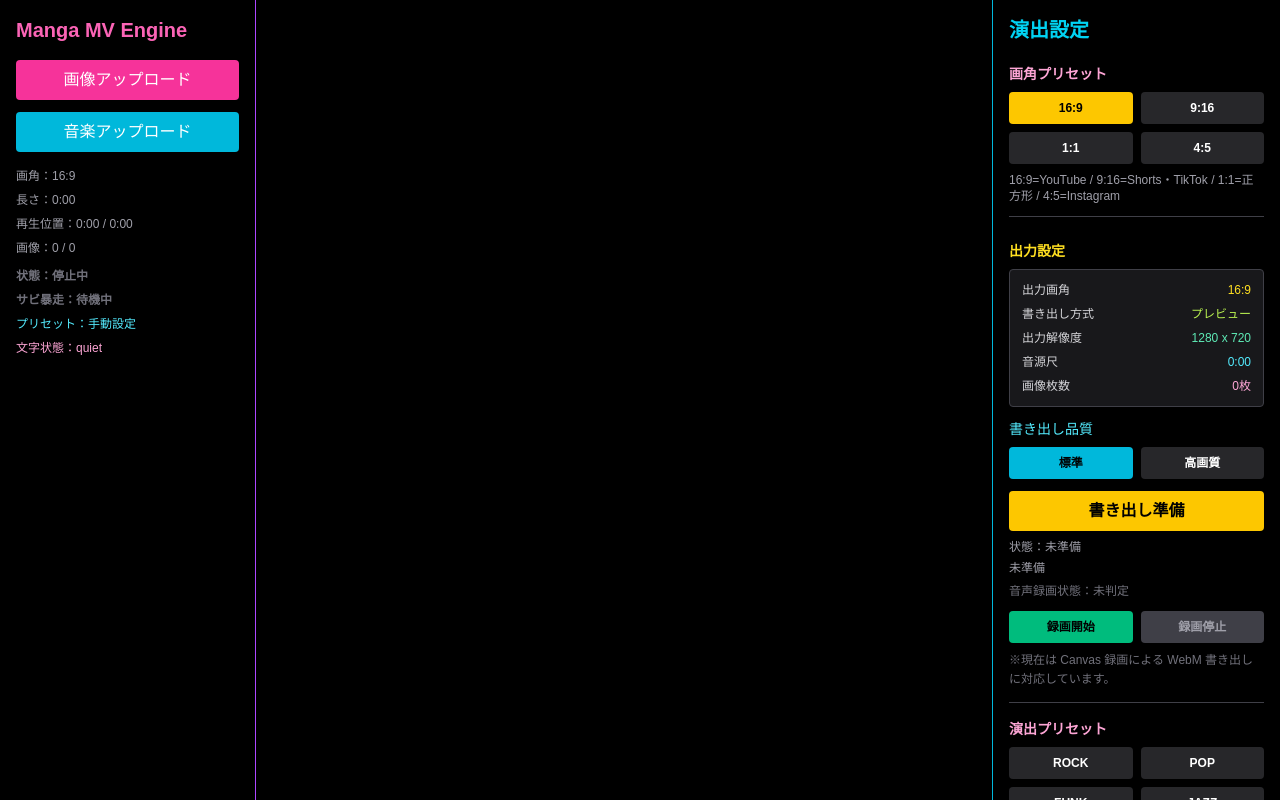
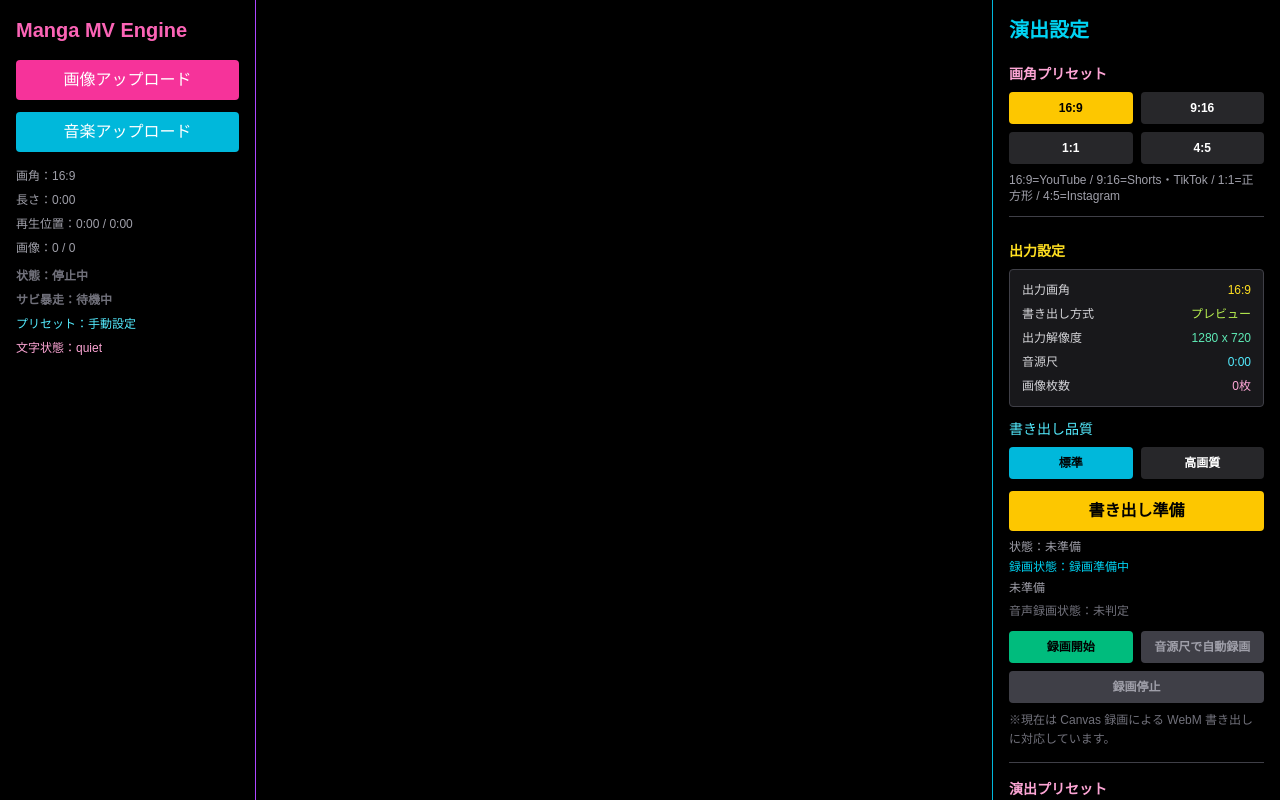
Before and after one commit to utugorou/manga-mv-engine, a Next.js app: page / in a window 1280 px wide. Shown: the top 800 px of the page. Built offline with nearby package versions, Linux system fonts and the light colour scheme.

Commit message:
Add synced recording flow based on audio duration

```diff
--- a/app/page.tsx
+++ b/app/page.tsx
@@ -29,6 +29,7 @@ import type {
   ExportMode,
   ExportAudioStatus,
   ExportQuality,
+  RecordingMode,
   ExportStatus,
   MotionGroup,
   MotionType,
@@ -49,6 +50,8 @@ export default function Home() {
   const recordingFrameRef = useRef<number | null>(null);
   const recordingCanvasRef = useRef<HTMLCanvasElement | null>(null);
   const mediaRecorderRef = useRef<MediaRecorder | null>(null);
+  const recordingStopTimeoutRef = useRef<number | null>(null);
+  const recordingEndedHandlerRef = useRef<(() => void) | null>(null);
   const latestSelectedImageRef = useRef<string | null>(null);
   const latestSfxTextRef = useRef("");
   const latestBubbleTextRef = useRef("");
@@ -80,6 +83,7 @@ export default function Home() {
   const [isRecording, setIsRecording] = useState(false);
   const [recordedVideoUrl, setRecordedVideoUrl] = useState<string | null>(null);
   const [exportAudioStatus, setExportAudioStatus] = useState<ExportAudioStatus>("unknown");
+  const [recordingMode, setRecordingMode] = useState<RecordingMode | null>(null);
 
   const [showBubble, setShowBubble] = useState(false);
   const [bubbleText, setBubbleText] = useState("ここにセリフ");
@@ -746,6 +750,7 @@ export default function Home() {
       recorder.start();
 
       setIsRecording(true);
+      setRecordingMode("manual");
       setExportAudioStatus(hasAudio ? "with-audio" : "video-only");
       setExportStatus("recording");
       setExportMessage(
@@ -797,6 +802,15 @@ export default function Home() {
     if (!mediaRecorderRef.current || !isRecording) return;
 
     try {
+      if (recordingStopTimeoutRef.current !== null) {
+        clearTimeout(recordingStopTimeoutRef.current);
+        recordingStopTimeoutRef.current = null;
+      }
+      if (recordingEndedHandlerRef.current && audioRef.current) {
+        audioRef.current.removeEventListener("ended", recordingEndedHandlerRef.current);
+        recordingEndedHandlerRef.current = null;
+      }
+
       if (recordingFrameRef.current !== null) {
         clearTimeout(recordingFrameRef.current);
         recordingFrameRef.current = null;
@@ -819,6 +833,92 @@ export default function Home() {
       mediaRecorderRef.current = null;
       recordingCanvasRef.current = null;
       setIsRecording(false);
+      setRecordingMode(null);
+      setIsPlaying(false);
+    }
+  };
+
+  const handleStartSyncedRecording = async () => {
+    if (images.length === 0 || isRecording || !audioRef.current || !audioUrl) return;
+
+    if (recordedVideoUrl) {
+      URL.revokeObjectURL(recordedVideoUrl);
+      setRecordedVideoUrl(null);
+    }
+
+    audioRef.current.currentTime = 0;
+    setCurrentImageIndex(0);
+    setSelectedImage(images[0]);
+    setCurrentTime(0);
+    lastSwitchTimeRef.current = performance.now();
+    wasAboveThresholdRef.current = false;
+    lastLowEnergyRef.current = 0;
+    audioMoodRef.current = "quiet";
+
+    try {
+      const resolution = getExportResolution(aspectRatio, exportQuality);
+      const canvas = createExportCanvas(resolution.width, resolution.height);
+      recordingCanvasRef.current = canvas;
+      const ctx = canvas.getContext("2d");
+      if (!ctx) {
+        throw new Error("Canvas context の作成に失敗しました");
+      }
+
+      const { recorder, hasAudio } = startCanvasRecording(canvas, 30, audioRef.current);
+      mediaRecorderRef.current = recorder;
+      recorder.start();
+      setIsRecording(true);
+      setRecordingMode("synced");
+      setExportAudioStatus(hasAudio ? "with-audio" : "video-only");
+      setExportStatus("recording");
+      setExportMessage("音源尺で録画中です");
+
+      const drawFrame = async () => {
+        if (!recordingCanvasRef.current || !ctx) return;
+        ctx.fillStyle = "#000000";
+        ctx.fillRect(0, 0, resolution.width, resolution.height);
+        const activeImage = latestSelectedImageRef.current || images[currentImageIndex];
+        if (activeImage) {
+          try {
+            await drawImageToCanvas(ctx, activeImage, resolution.width, resolution.height);
+          } catch (error) {
+            console.warn("画像描画に失敗しました", error);
+          }
+        }
+        drawTextOverlay(ctx, latestSfxTextRef.current, resolution.width, Math.round(resolution.height * 0.8));
+        drawTextOverlay(ctx, latestBubbleTextRef.current, resolution.width, resolution.height);
+        recordingFrameRef.current = window.setTimeout(() => {
+          void drawFrame();
+        }, 1000 / 30) as unknown as number;
+      };
+      await drawFrame();
+
+      const stopOnEnded = () => {
+        void handleStopRecording();
+      };
+      recordingEndedHandlerRef.current = stopOnEnded;
+      audioRef.current.addEventListener("ended", stopOnEnded, { once: true });
+      if (audioDuration > 0) {
+        recordingStopTimeoutRef.current = window.setTimeout(() => {
+          void handleStopRecording();
+        }, audioDuration * 1000) as unknown as number;
+      }
+
+      await audioRef.current.play();
+      setIsPlaying(true);
+
+      try {
+        await setupAudioAnalysis();
+        startAnalysisLoop();
+      } catch (error) {
+        console.warn("音声解析の開始に失敗しました。録画は継続します:", error);
+      }
+    } catch (error) {
+      console.error("音源尺録画開始に失敗:", error);
+      setIsRecording(false);
+      setRecordingMode(null);
+      setExportStatus("error");
+      setExportMessage("音源尺録画の開始に失敗しました");
     }
   };
 
@@ -1111,8 +1211,11 @@ export default function Home() {
             exportMessage={exportMessage}
             handlePrepareExport={handlePrepareExport}
             handleStartRecording={handleStartRecording}
+            handleStartSyncedRecording={handleStartSyncedRecording}
             handleStopRecording={handleStopRecording}
             isRecording={isRecording}
+            hasAudioSource={Boolean(audioUrl)}
+            recordingMode={recordingMode}
             recordedVideoUrl={recordedVideoUrl}
             exportAudioStatus={exportAudioStatus}
             formatTime={formatTime}
--- a/src/components/ExportPanel.tsx
+++ b/src/components/ExportPanel.tsx
@@ -7,6 +7,7 @@ import type {
   ExportMode,
   ExportQuality,
   ExportStatus,
+  RecordingMode,
 } from "../types/mv";
 
 type ExportPanelProps = {
@@ -20,8 +21,11 @@ type ExportPanelProps = {
   exportMessage: string;
   handlePrepareExport: () => void;
   handleStartRecording: () => void;
+  handleStartSyncedRecording: () => void;
   handleStopRecording: () => void;
   isRecording: boolean;
+  hasAudioSource: boolean;
+  recordingMode: RecordingMode | null;
   recordedVideoUrl: string | null;
   exportAudioStatus: ExportAudioStatus;
   formatTime: (time: number) => string;
@@ -38,8 +42,11 @@ export default function ExportPanel({
   exportMessage,
   handlePrepareExport,
   handleStartRecording,
+  handleStartSyncedRecording,
   handleStopRecording,
   isRecording,
+  hasAudioSource,
+  recordingMode,
   recordedVideoUrl,
   exportAudioStatus,
   formatTime,
@@ -113,6 +120,16 @@ export default function ExportPanel({
       <p className="text-xs text-zinc-400 mt-2">
         状態：{getExportStatusLabel(exportStatus)}
       </p>
+      <p className="text-xs text-cyan-400 mt-1">
+        録画状態：
+        {isRecording
+          ? recordingMode === "synced"
+            ? "音源尺で録画中"
+            : "録画中"
+          : exportStatus === "finished"
+            ? "録画完了"
+            : "録画準備中"}
+      </p>
       <p className="text-xs text-zinc-400 mt-1 leading-relaxed">{exportMessage}</p>
       <p className="text-xs text-zinc-500 mt-1">
         音声録画状態：
@@ -131,7 +148,16 @@ export default function ExportPanel({
         >
           録画開始
         </button>
+        <button
+          onClick={handleStartSyncedRecording}
+          disabled={isRecording || !hasAudioSource}
+          className="p-2 rounded text-xs font-bold bg-cyan-500 hover:bg-cyan-400 disabled:bg-zinc-700 disabled:text-zinc-400 text-black"
+        >
+          音源尺で自動録画
+        </button>
+      </div>
 
+      <div className="grid grid-cols-1 gap-2 mt-2">
         <button
           onClick={handleStopRecording}
           disabled={!isRecording}
--- a/src/types/mv.ts
+++ b/src/types/mv.ts
@@ -11,6 +11,7 @@ export type ExportQuality = "standard" | "high";
 export type ExportMode = "preview" | "canvas" | "remotion";
 export type ExportStatus = "idle" | "ready" | "recording" | "finished" | "error";
 export type ExportAudioStatus = "with-audio" | "video-only" | "unknown";
+export type RecordingMode = "manual" | "synced";
 export type PresetName = "ROCK" | "POP" | "FUNK" | "JAZZ" | "DANCE" | "DISCO" | "Synth Vocal" | "BALLADE" | "漫画BATTLE" | "SIMPLE";
 
 export type TimelineMarker = { index: number; percent: number };
```
